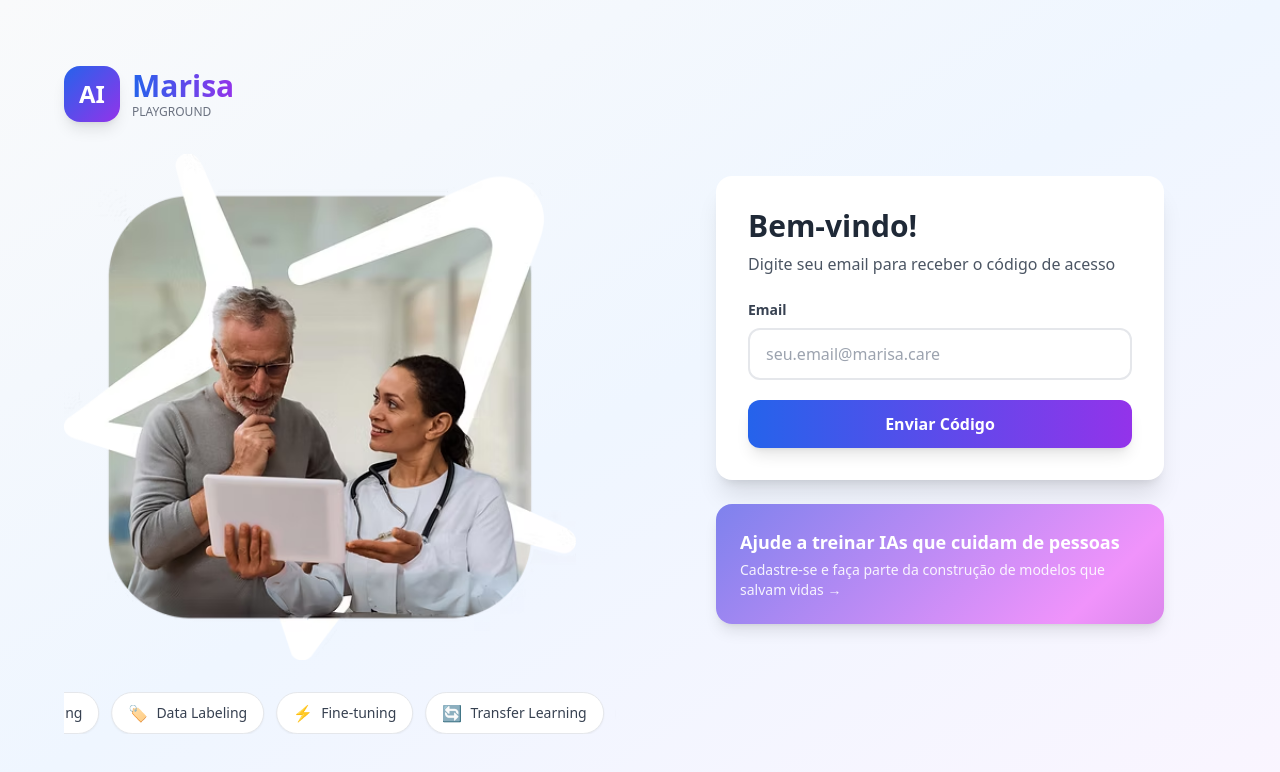
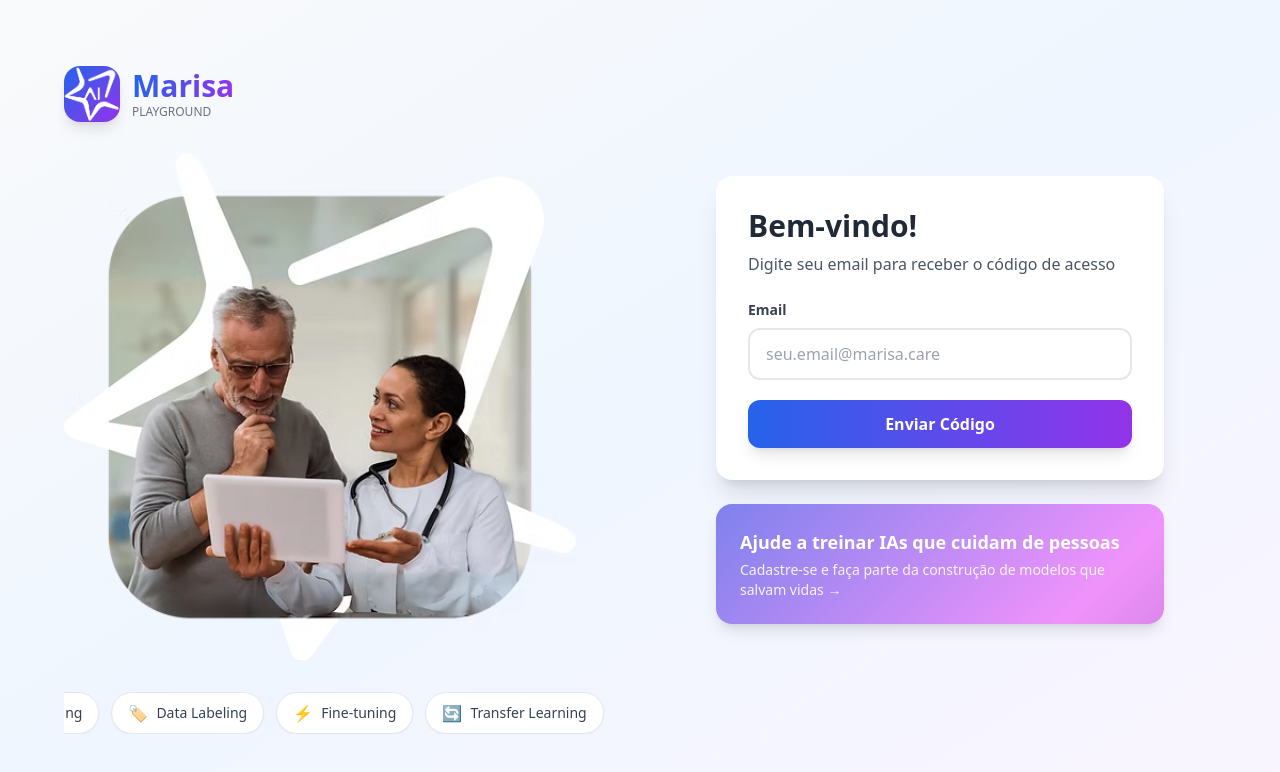
Before and after one commit to arnoniscript/ai-playground, a Next.js app in the folder frontend/: page /login in a window 1280 px wide. Shown: the top 772 px of the page. Built offline with nearby package versions, Linux system fonts and the light colour scheme; no server answers.

Commit message:
Feat: Marisa AI logo

```diff
--- a/frontend/app/login/page.tsx
+++ b/frontend/app/login/page.tsx
@@ -24,8 +24,12 @@ export default function LoginPage() {
         <div className="text-center lg:text-left space-y-8">
           {/* Logo */}
           <div className="flex items-center justify-center lg:justify-start gap-3">
-            <div className="bg-gradient-to-br from-blue-600 to-purple-600 w-14 h-14 rounded-2xl flex items-center justify-center shadow-lg">
-              <span className="text-white font-bold text-2xl">AI</span>
+            <div className="bg-gradient-to-br from-blue-600 to-purple-600 w-14 h-14 rounded-2xl flex items-center justify-center shadow-lg overflow-hidden">
+              <img
+                src="/assets/MarisaAI.png"
+                alt="AI Marisa logo"
+                className="w-full h-full object-cover"
+              />
             </div>
             <div>
               <h1 className="text-3xl font-bold bg-gradient-to-r from-blue-600 to-purple-600 bg-clip-text text-transparent">
--- a/frontend/components/layout.tsx
+++ b/frontend/components/layout.tsx
@@ -33,8 +33,12 @@ export function Layout({ children }: { children: ReactNode }) {
                   href="/dashboard"
                   className="flex items-center gap-3 group"
                 >
-                  <div className="bg-gradient-to-br from-blue-600 to-purple-600 text-white w-12 h-12 rounded-2xl flex items-center justify-center font-bold text-xl shadow-lg group-hover:shadow-xl transition-all group-hover:scale-105">
-                    AI
+                  <div className="bg-gradient-to-br from-blue-600 to-purple-600 w-12 h-12 rounded-2xl flex items-center justify-center shadow-lg group-hover:shadow-xl transition-all group-hover:scale-105 overflow-hidden">
+                    <img
+                      src="/assets/MarisaAI.png"
+                      alt="AI Marisa logo"
+                      className="w-full h-full object-cover"
+                    />
                   </div>
                   <div>
                     <span className="text-2xl font-bold bg-gradient-to-r from-blue-600 to-purple-600 bg-clip-text text-transparent">
--- a/frontend/components/register-qa-modal.tsx
+++ b/frontend/components/register-qa-modal.tsx
@@ -800,8 +800,12 @@ export function RegisterQAModal({ isOpen, onClose }: RegisterQAModalProps) {
               {/* Logo - Aligned Left */}
               <div className="mb-8">
                 <div className="flex items-center gap-3">
-                  <div className="bg-gradient-to-br from-blue-600 to-purple-600 w-16 h-16 rounded-2xl flex items-center justify-center shadow-lg">
-                    <span className="text-white font-bold text-2xl">AI</span>
+                  <div className="bg-gradient-to-br from-blue-600 to-purple-600 w-16 h-16 rounded-2xl flex items-center justify-center shadow-lg overflow-hidden">
+                    <img
+                      src="/assets/MarisaAI.png"
+                      alt="AI Marisa logo"
+                      className="w-full h-full object-cover"
+                    />
                   </div>
                   <div className="text-left">
                     <h1 className="text-3xl font-bold bg-gradient-to-r from-blue-600 to-purple-600 bg-clip-text text-transparent">
@@ -861,8 +865,12 @@ export function RegisterQAModal({ isOpen, onClose }: RegisterQAModalProps) {
               {/* Header */}
               <div className="mb-6">
                 <div className="flex items-center gap-3 mb-4">
-                  <div className="bg-gradient-to-br from-blue-600 to-purple-600 w-12 h-12 rounded-2xl flex items-center justify-center shadow-lg">
-                    <span className="text-white font-bold text-xl">AI</span>
+                  <div className="bg-gradient-to-br from-blue-600 to-purple-600 w-12 h-12 rounded-2xl flex items-center justify-center shadow-lg overflow-hidden">
+                    <img
+                      src="/assets/MarisaAI.png"
+                      alt="AI Marisa logo"
+                      className="w-full h-full object-cover"
+                    />
                   </div>
                   <div>
                     <h1 className="text-2xl font-bold bg-gradient-to-r from-blue-600 to-purple-600 bg-clip-text text-transparent">
```
Also changed, not shown: frontend/public/assets/MarisaAI.png (added).
